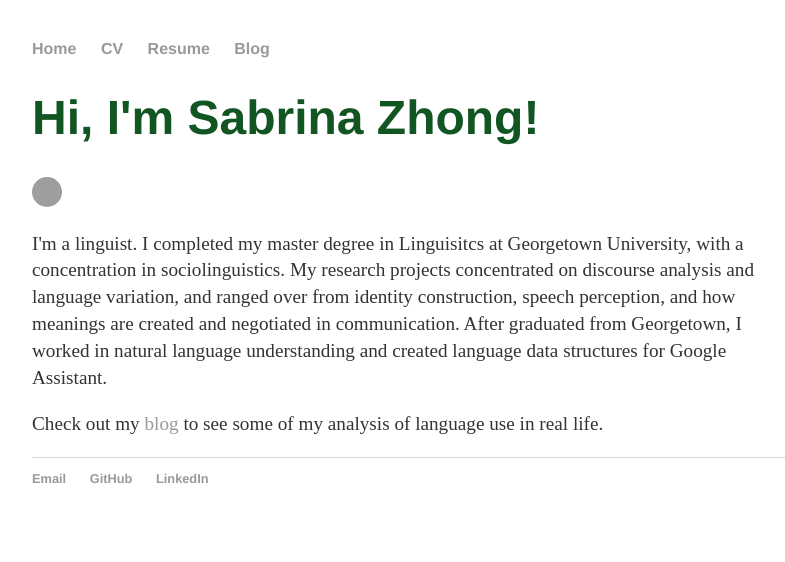
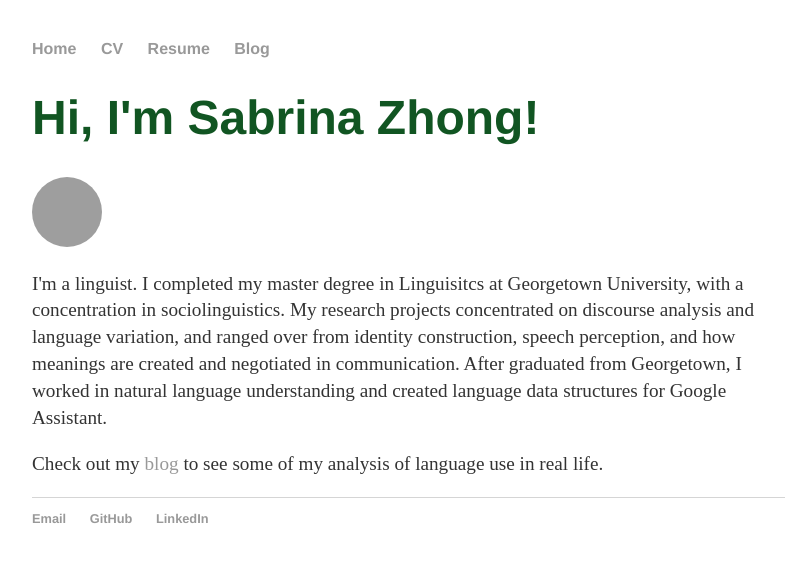
Before and after one commit to sabrinazhong/sabrinazhong.github.io, a Jekyll site: the page built from index.html, in a window 1280 px wide. Shown: the top 562 px of the page, without its empty margins (224-1009 px from the left). Built offline with Jekyll 4.4.1, drawn with Linux system fonts in a browser that asks for light colours; grey boxes are pictures that could not be loaded.

Commit message:
Update index.html

```diff
--- a/index.html
+++ b/index.html
@@ -4,7 +4,7 @@ title: Sabrina Zhong, Personal Website
 ---
 <div class="blurb">
 	<h1>Hi, I'm Sabrina Zhong!</h1>
-	<img src="headshot.jpg" alt="Image" height="30" width="30" class="circular--square">
+	<img src="headshot.jpg" alt="Image" height="70" width="70" class="circular--square">
 	<p>I'm a linguist. I completed my master degree in Linguisitcs at Georgetown University, with a concentration
 	   in sociolinguistics. My research projects concentrated on discourse analysis and language variation, and ranged
            over from identity construction, speech perception, and how meanings are created and negotiated in communication.
```
